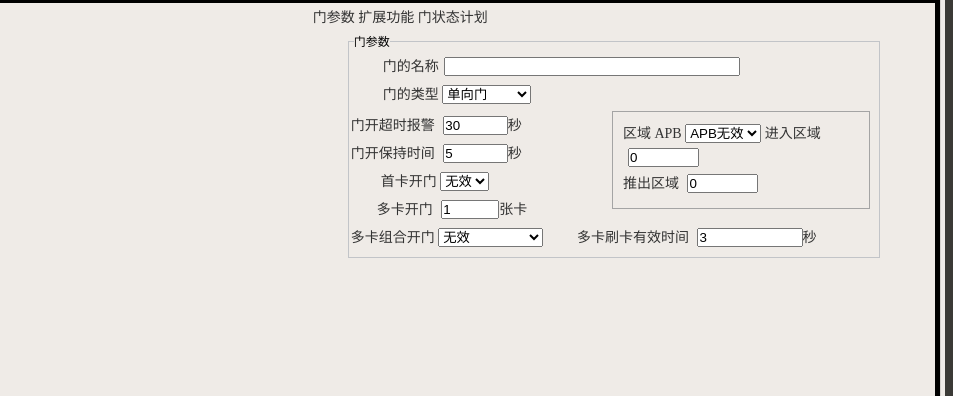
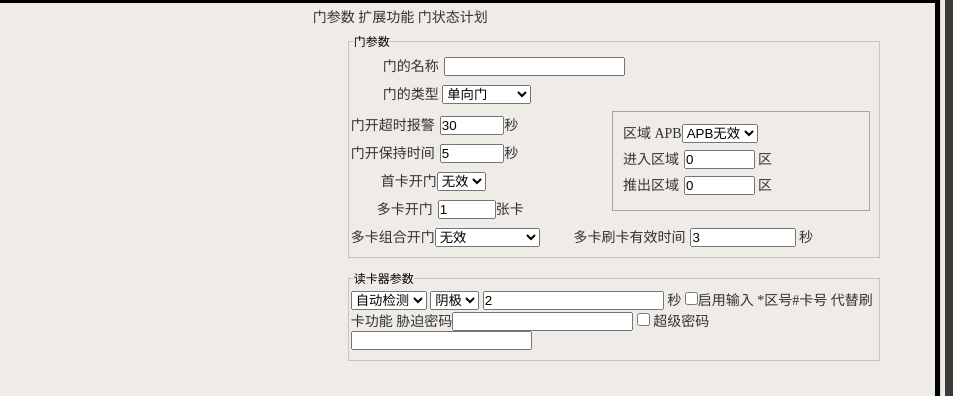
Before and after one commit to yglbhdy/acs, a plain HTML site: page firstLevePage/doorParameter.html in a window 1280 px wide. Shown: the part 108-504 px from the top of the page, 327-1280 px from the left. Drawn offline with Linux system fonts and the light colour scheme.

Commit message:
门参数界面布局完成
Signed-off-by: shagu <1243933010@qq.com>

```diff
--- a/firstLevePage/doorParameter.html
+++ b/firstLevePage/doorParameter.html
@@ -84,17 +84,17 @@
                     <li>扩展功能</li>
                     <li>门状态计划</li>
                   </ul>
-                </div>
+
        <div class="doorParameter-right-one">
 <div class="doorParameter-right-one-box">
   <p>门参数</p>
 
   <div class="A">
     <div>
-    门的名称<input type="text">
+    <label for="theNameOfTheDoor">门的名称</label><input type="text" name="theNameOfTheDoor" id="theNameOfTheDoor">
   </div>
   <div>
-    门的类型 <select name="" id="">
+    <label for="theTypeOfTheDoor">门的类型 </label><select name="theTypeOfTheDoor" id="theTypeOfTheDoor">
       <option value="1">单向门</option>
       <option value="1">双向门</option>
     </select>
@@ -103,43 +103,61 @@
 
   <div class="B">
     <div>
-    门开超时报警 <input type="number" value="30">秒
+    <label for="doorOpeningTimeoutAlarm">门开超时报警</label><input type="number" value="30" name="doorOpeningTimeoutAlarm" id="doorOpeningTimeoutAlarm">秒
   </div>
   <div>
-    门开保持时间 <input type="number" value="5">秒
+   <label for="doorOpeningHoldTime">门开保持时间</label><input type="number" value="5" name="doorOpeningHoldTime" id="doorOpeningHoldTime">秒
   </div>
   <div>
-    首卡开门 <select name="" id="">
+    <label for="openingTheFirstCard">首卡开门</label><select name="openingTheFirstCard" id="openingTheFirstCard">
       <option value="">无效</option>
       <option value="">有效</option>
     </select>
   </div>
   <div>
-    多卡开门 <input type="number" value="1">张卡
+    <label for="multiCardOpenDoor">多卡开门</label><input type="number" value="1" name="multiCardOpenDoor" id="multiCardOpenDoor">张卡
   </div>
    </div>
 
    <div class="C">
-     区域 APB <select name="" id="">
+     <label for="regionalAPB">区域 APB</label><select name="regionalAPB" id="regionalAPB">
        <option value="">APB无效</option>
        <option value="">APB有效</option>
-     </select>
-     进入区域 <input type="number" value="0"> <br />
-     推出区域 <input type="number" value="0">
+     </select><br>
+    <label for="entryArea">进入区域</label><input type="number" value="0" name="entryArea" id="entryArea"> 区 <br />
+     <label for="launchArea">推出区域</label><input type="number" value="0" name="launchArea" id="launchArea"> 区
    </div>
 
    <div class="D">
-      多卡组合开门 <select name="" id="">
+     <label for="multiCardCombinationDoor">多卡组合开门</label><select name="multiCardCombinationDoor" id="multiCardCombinationDoor">
           <option value="">无效</option>
           <option value="">有效效</option>
         </select>
-        多卡刷卡有效时间 <input type="number" value="3">秒
+        <label for="multiCardCreditCardValidTime">多卡刷卡有效时间</label><input type="number" value="3" name="multiCardCreditCardValidTime" id="multiCardCreditCardValidTime"> 秒
    </div>
+</div>
 
+<div class="doorParameter-right-one-pox">
+<p>读卡器参数</p>
+<label for=""></label><select name="" id="">
+  <option value="">自动检测</option>
+  <option value="">自动检测</option>
+</select>
+<label for=""></label><select name="" id="">
+  <option value="">阴极</option>
+  <option value="">阴极</option>
+  <option value="">阴极</option>
+</select>
+<label for=""></label><input type="number" value="2"> 秒
+<input type="checkbox"><label for="">启用</label>输入 *区号#卡号 代替刷卡功能
+<label for="">胁迫密码</label><input type="password">
+<input type="checkbox"> <label for="">超级密码</label> <input type="password">
 </div>
+
+
        </div>
-
-              </div>
+         </div>
+          </div>
             </div>
 
 
```
